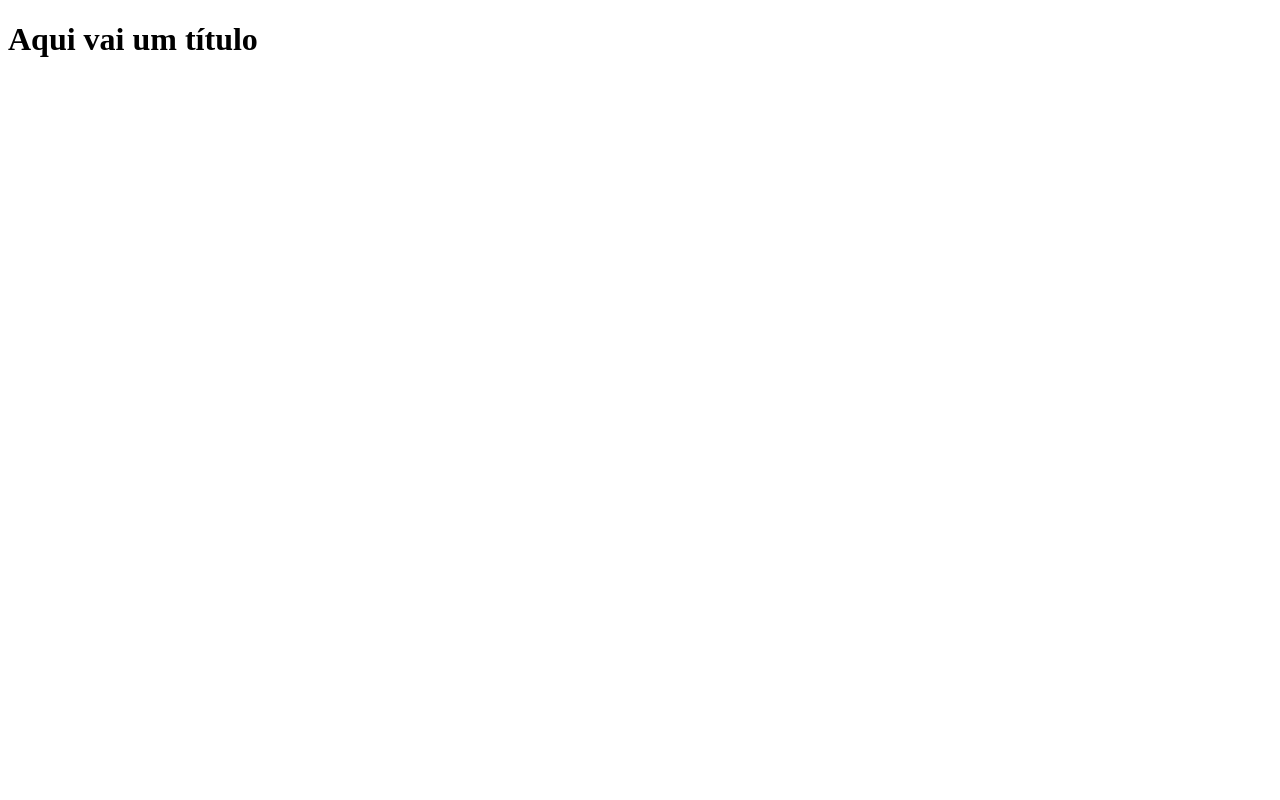
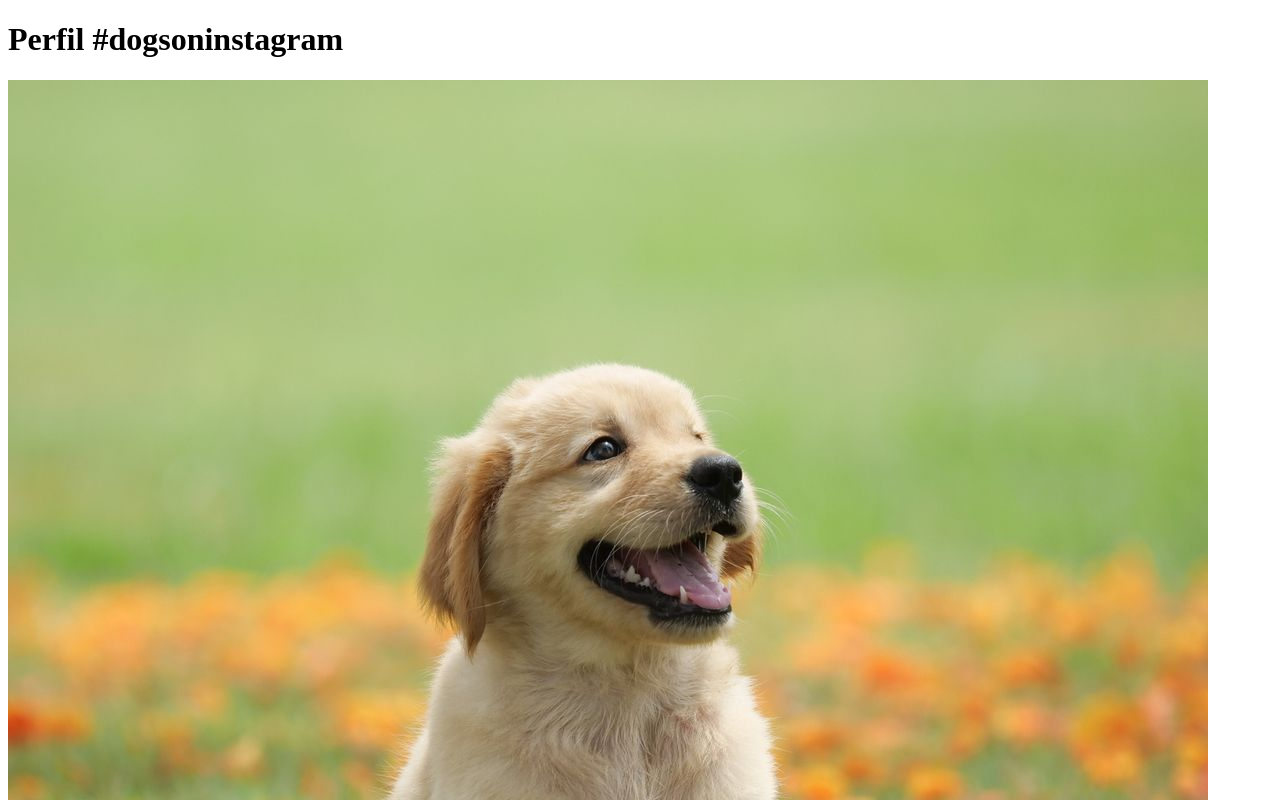
Before and after one commit to angella-costa/aula-pratica-apps-PR3, a plain HTML site: page index.html in a window 1280 px wide. Shown: the top 800 px of the page. Drawn offline with Linux system fonts and the light colour scheme.

Commit message:
Add dog picture

```diff
--- a/index.html
+++ b/index.html
@@ -1,11 +1,12 @@
 <!DOCTYPE html>
 <html lang="pt-br">
     <head>
-        <title>Título da página</title>
+        <title>Fanpage de Cachorrinhos</title>
         <meta charset="utf-8">
     </head>
 
     <body>
-        <h1>Aqui vai um título</h1>
+        <h1>Perfil #dogsoninstagram</h1>
+        <img src="imagens/dog.jpg" />
     </body>
 </html>
```
Also changed, not shown: imagens/dog.jpg (added).
